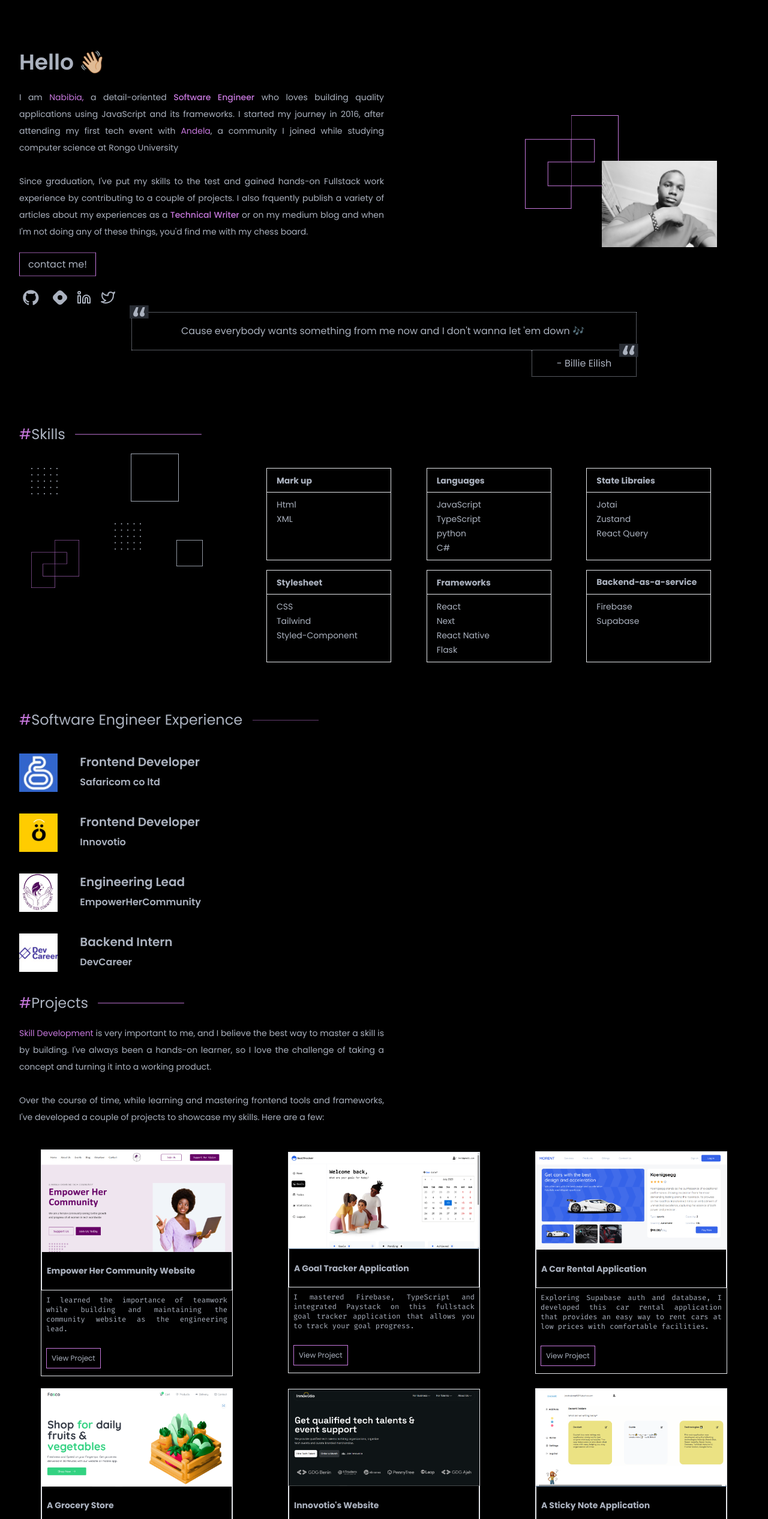
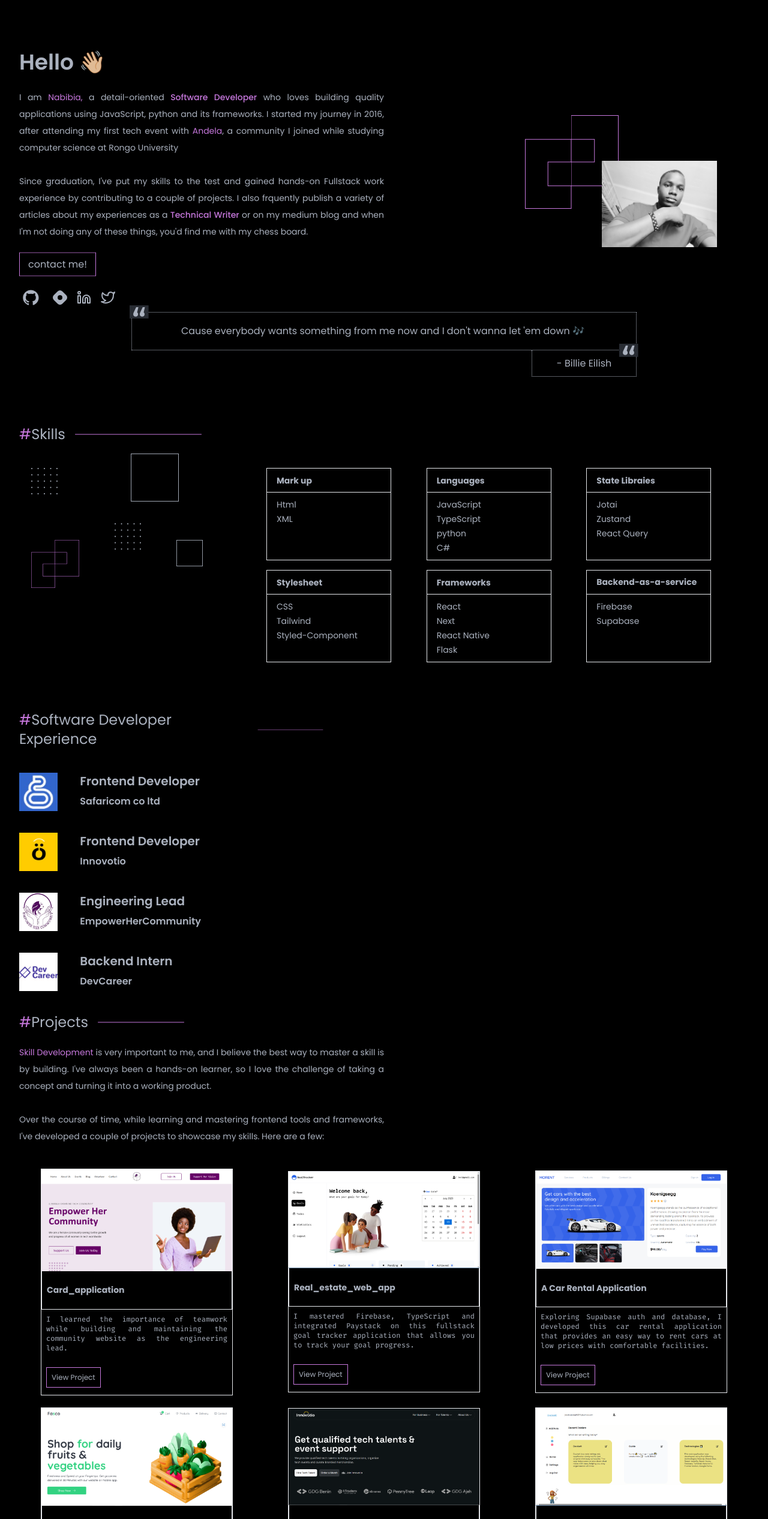
Before and after one commit to devnabibia/portfolio, a React (Create React App) app: page / in a window 1280 px wide. Shown: the part 60-2592 px from the top of the page at 60% size. Built offline with nearby package versions, Linux system fonts and the light colour scheme.

Commit message:
portfolio

```diff
--- a/src/components/Experience.tsx
+++ b/src/components/Experience.tsx
@@ -10,7 +10,7 @@
     <section className="flex flex-col px-6 cursor-pointer" id="experience">
       <section className="flex justify-start items-center lg:w-5/12 w-96 pb-10">
         <h1 className="lg:text-2xl md:text-xl text-lg">
-          <span className="text-primary">#</span>Software Engineer Experience
+          <span className="text-primary">#</span>Software Developer Experience
         </h1>
         <figure className="pl-4">
           <img src={stroke} alt="line" className="lg:w-28 w-16" />
--- a/src/components/Footer.tsx
+++ b/src/components/Footer.tsx
@@ -19,7 +19,7 @@
         <div className="text-sm">
 
         <p className="py-3">nangendodennis@gmail.com</p>
-        <p>Software Engineer and Technical Writer</p>
+        <p>Software Developer and Technical Writer</p>
         </div>
       </nav>
 
--- a/src/components/Header.tsx
+++ b/src/components/Header.tsx
@@ -34,14 +34,16 @@
         </h1>
         <p className="py-6 text-sm text-justify leading-7">
           I am <span className="text-primary"> Nabibia,</span> a detail-oriented{" "}
-          <span className="text-primary font-medium">Software Engineer</span>{" "}  who loves building quality applications using JavaScript and its
+          <span className="text-primary font-medium">Software Developer</span>{" "}
+          who loves building quality applications using JavaScript, python and its
           frameworks. I started my journey in 2016, after attending my first
           tech event with <span className="text-primary"> Andela</span>,
           a community I joined while studying computer science at Rongo University
           <br />
           <br />
           Since graduation, I've put my skills to the test and gained hands-on
-          Fullstack  work experience by contributing to a couple of projects. I also frquently publish a variety of articles about
+          Fullstack  work experience by contributing to a couple of projects.
+          I also frquently publish a variety of articles about
           my experiences as a{" "}
           <span className="text-primary font-medium"> Technical Writer</span> or
           on my medium blog and when I'm not doing any of these things, you'd
--- a/src/components/Project.tsx
+++ b/src/components/Project.tsx
@@ -41,33 +41,33 @@
       <section className="grid md:grid-cols-2 grid-col-1 lg:grid-cols-3 gap-6 lg:gap-5 place-items-center w-full text-xs">
         <Card
           image={Empower}
-          title="Empower Her Community Website"
+          title="Card_application"
           about="I learned the importance of teamwork while building and maintaining the community website as the engineering lead."
-          link="https://empower-her-community.vercel.app/"
+          link="https://card-application-lime.vercel.app/"
         />
         <Card
           image={goalTracker}
-          title="A Goal Tracker Application"
+          title="Real_estate_web_app"
           about="I mastered Firebase, TypeScript and integrated Paystack on this fullstack goal tracker application that allows you to track your goal progress."
-          link="https://progress-pal.vercel.app/"
+          link="https://houssify.vercel.app/"
         />
         <Card
           image="/morent.png"
           title="A Car Rental Application"
           about="Exploring Supabase auth and database, I developed this car rental application that provides an easy way to rent cars at low prices with comfortable facilities."
-          link="https://morent-rental.vercel.app/"
+          link="https://car-hire-app-chi.vercel.app/"
         />
         <Card
           image="/Ecommerce.png"
           title="A Grocery Store"
           about="I Mastered Zustand state management library by building this React application that allows you to order groceries easily on the website."
-          link="https://ecommerce.brimble.app/"
+          link="https://e-commerce-devnabibia.vercel.app/"
         />
       <Card
           image="/inno.png"
-          title="Innovotio's Website"
+          title="Gym_app"
           about="Mastering Tailwind, I translated this Figma design into frontend codes. A company website - Innovotio."
-          link="https://development-innovotio.vercel.app/"
+          link="https://gym-web-app-ten.vercel.app/"
         />
          {/* <Card
           image={Lamoore}
@@ -80,7 +80,7 @@
           image={dockett}
           title="A Sticky Note Application"
           about="My first attempt with Firebase and React. I developed a sticky note application for anyone with a busy schedule!"
-          link="https://dockett.vercel.app/"
+          link="https://note-taking-web-app-phi.vercel.app/"
         />
         {/* <Card
           image={sunnyside}
```
